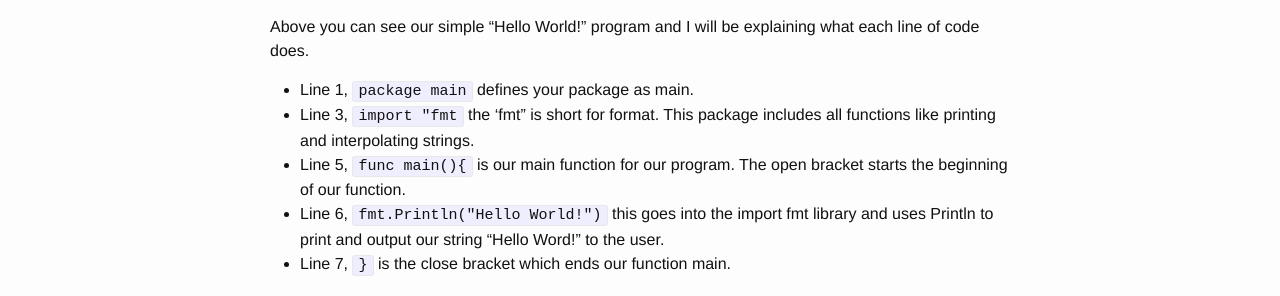
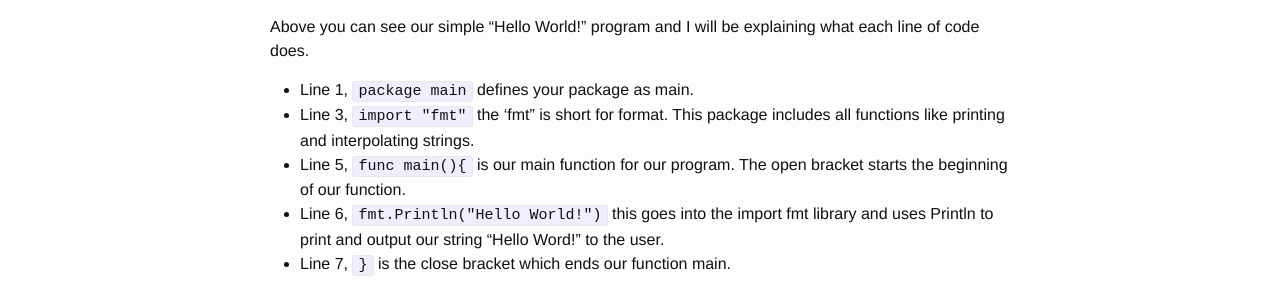
Before and after one commit to MCV13/MCV13.github.io, a Jekyll site: the page built from _posts/2021-10-06-Blog-3.md, in a window 1280 px wide and 900 px high, scrolled down 1810 px. Shown: the part 263-559 px from the top of the window. Built offline with Jekyll 4.4.1, drawn with Linux system fonts in a browser that asks for light colours.

Commit message:
fixed a syntax error

````diff
--- a/_posts/2021-10-06-Blog-3.md
+++ b/_posts/2021-10-06-Blog-3.md
@@ -45,7 +45,7 @@ If any of these apply to you then I would recommend learning Golang. To prove ho
 ```
 Above you can see our simple "Hello World!" program and I will be explaining what each line of code does.
 - Line 1, `package main` defines your package as main.
-- Line 3, `import "fmt` the 'fmt" is short for format. This package includes all functions like printing and interpolating strings.
+- Line 3, `import "fmt"` the 'fmt" is short for format. This package includes all functions like printing and interpolating strings.
 - Line 5, `func main(){` is our main function for our program. The open bracket starts the beginning of our function.
 - Line 6, `fmt.Println("Hello World!")` this goes into the import fmt library and uses Println to print and output our string "Hello Word!" to the user.
 - Line 7, `}` is the close bracket which ends our function main.
````
